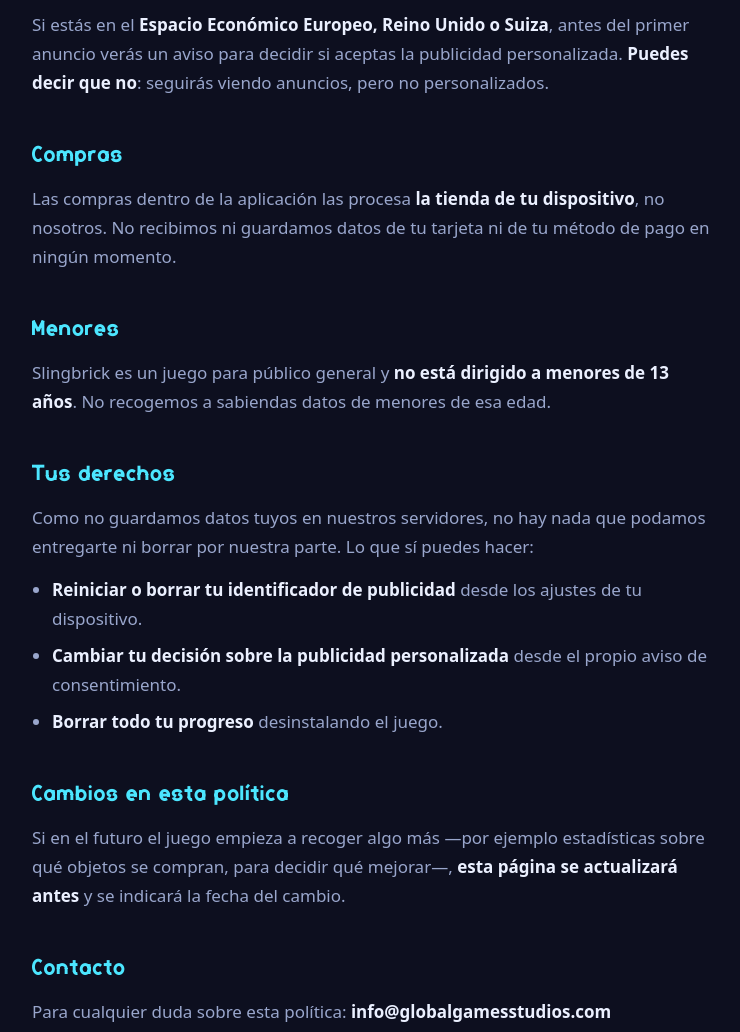
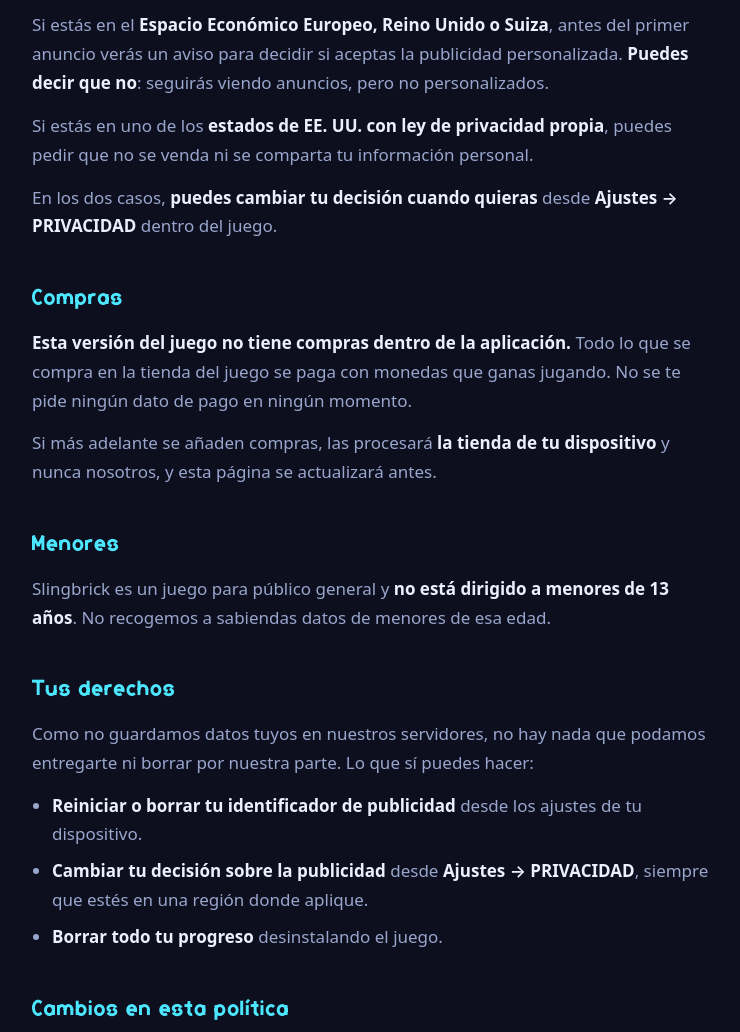
Before and after one commit to gusfarly/slingbrick-web, a plain HTML site: page privacidad.html in a window 1280 px wide. Shown: the part 826-1858 px from the top of the page, without its empty margins (268-1008 px from the left). Drawn offline with Linux system fonts and the light colour scheme.

Commit message:
Add files via upload

```diff
--- a/privacidad.html
+++ b/privacidad.html
@@ -87,7 +87,7 @@
 
 <header>
   <h1>Política de privacidad</h1>
-  <p class="updated">Slingbrick · Global Games Studios · actualizada el 4 de septiembre de 2026</p>
+  <p class="updated">Slingbrick · Global Games Studios · actualizada el 6 de septiembre de 2026</p>
 </header>
 
 <div class="highlight">
@@ -102,9 +102,12 @@
 <p>El juego muestra anuncios a través de <strong>Google AdMob</strong>. Para servirlos, AdMob puede tratar el identificador de publicidad del dispositivo, tu dirección IP y datos técnicos del aparato, como el modelo o la versión del sistema.</p>
 <p>Nosotros no vemos ni almacenamos esos datos: los trata Google como proveedor de publicidad. Su funcionamiento está descrito en la <a href="https://policies.google.com/technologies/partner-sites" rel="noopener">política de Google sobre datos de sitios y aplicaciones asociadas</a>.</p>
 <p>Si estás en el <strong>Espacio Económico Europeo, Reino Unido o Suiza</strong>, antes del primer anuncio verás un aviso para decidir si aceptas la publicidad personalizada. <strong>Puedes decir que no</strong>: seguirás viendo anuncios, pero no personalizados.</p>
+<p>Si estás en uno de los <strong>estados de EE. UU. con ley de privacidad propia</strong>, puedes pedir que no se venda ni se comparta tu información personal.</p>
+<p>En los dos casos, <strong>puedes cambiar tu decisión cuando quieras</strong> desde <strong>Ajustes → PRIVACIDAD</strong> dentro del juego.</p>
 
 <h2>Compras</h2>
-<p>Las compras dentro de la aplicación las procesa <strong>la tienda de tu dispositivo</strong>, no nosotros. No recibimos ni guardamos datos de tu tarjeta ni de tu método de pago en ningún momento.</p>
+<p><strong>Esta versión del juego no tiene compras dentro de la aplicación.</strong> Todo lo que se compra en la tienda del juego se paga con monedas que ganas jugando. No se te pide ningún dato de pago en ningún momento.</p>
+<p>Si más adelante se añaden compras, las procesará <strong>la tienda de tu dispositivo</strong> y nunca nosotros, y esta página se actualizará antes.</p>
 
 <h2>Menores</h2>
 <p>Slingbrick es un juego para público general y <strong>no está dirigido a menores de 13 años</strong>. No recogemos a sabiendas datos de menores de esa edad.</p>
@@ -113,7 +116,7 @@
 <p>Como no guardamos datos tuyos en nuestros servidores, no hay nada que podamos entregarte ni borrar por nuestra parte. Lo que sí puedes hacer:</p>
 <ul>
   <li><strong>Reiniciar o borrar tu identificador de publicidad</strong> desde los ajustes de tu dispositivo.</li>
-  <li><strong>Cambiar tu decisión sobre la publicidad personalizada</strong> desde el propio aviso de consentimiento.</li>
+  <li><strong>Cambiar tu decisión sobre la publicidad</strong> desde <strong>Ajustes → PRIVACIDAD</strong>, siempre que estés en una región donde aplique.</li>
   <li><strong>Borrar todo tu progreso</strong> desinstalando el juego.</li>
 </ul>
 
```
